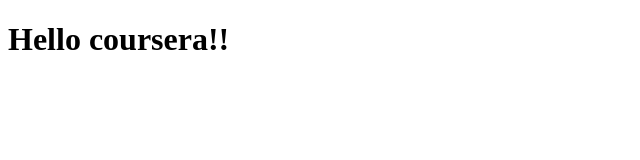
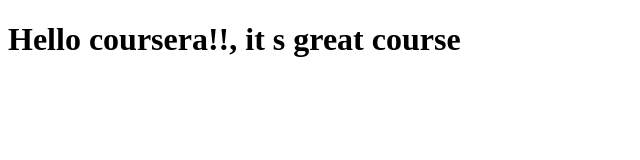
Before and after one commit to BASIMAISSA/coursera-test, a plain HTML site: page site/index.html in a window 1280 px wide. Shown: the whole page, without its empty margins (0-640 px from the left). Drawn offline with Linux system fonts and the light colour scheme.

Commit message:
Second commit

```diff
--- a/site/index.html
+++ b/site/index.html
@@ -6,6 +6,6 @@
     <title>Document</title>
 </head>
 <body>
-    <h1>Hello coursera!!</h1>
+    <h1>Hello coursera!!, it s great course </h1>
 </body>
 </html>
```
